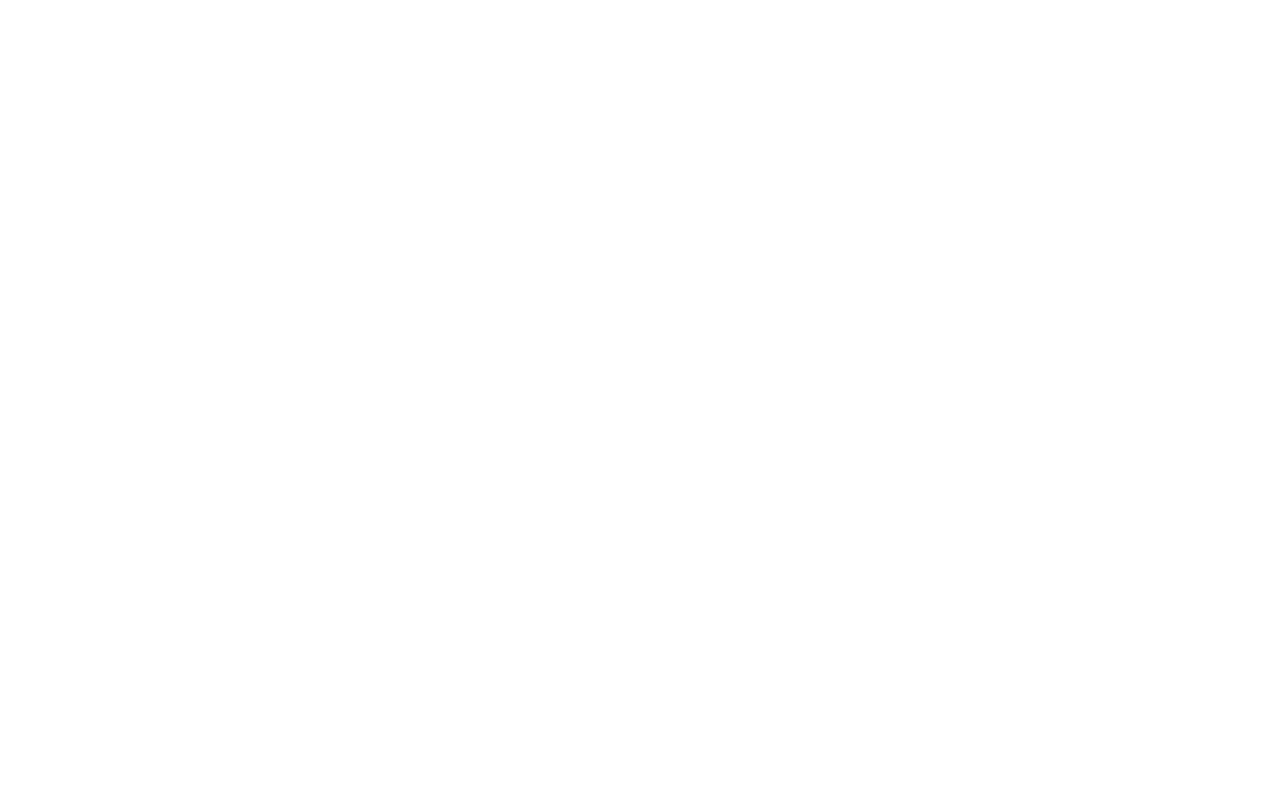
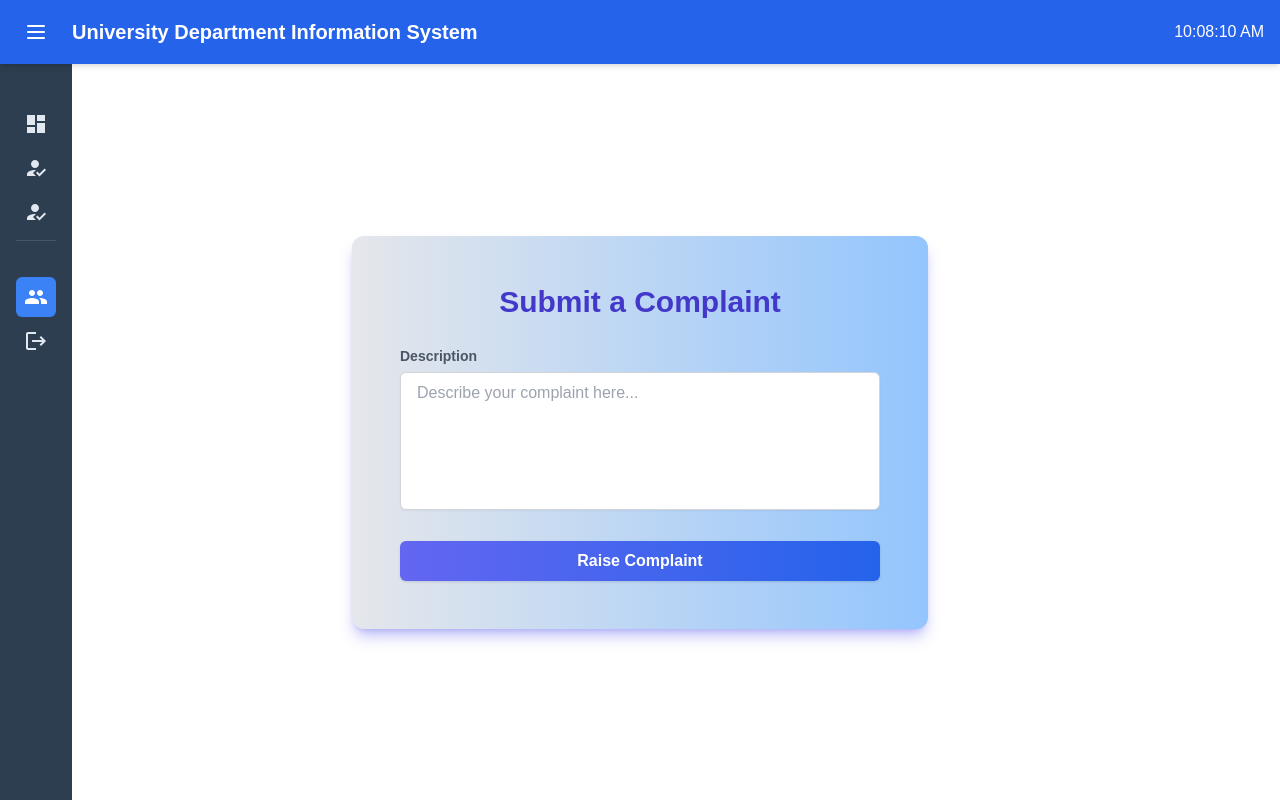
Before and after one commit to E3Sec-C/Team-13, a React (Create React App) app in the folder frontend/: page /student/complaint in a window 1280 px wide. Before the commit this address had no page. Shown: the top 800 px of the page. Built offline with nearby package versions, Linux system fonts and the light colour scheme.

Commit message:
Add complaint form to all users

```diff
--- a/frontend/src/App.js
+++ b/frontend/src/App.js
@@ -10,6 +10,7 @@
 import AdminProfile from './components/admin/AdminProfile';
 import RegistrationForm from './components/admin/Registration';
 import GenerateCredentials from './components/admin/GenerateCredentials';
+import ComplaintForm from './components/ComplaintForm';
 
 const App = () => {
 
@@ -19,8 +20,10 @@
       <Routes>
         <Route path="/" element={<HomePage />} />
         <Route path="/signin" element={<SignIn />} />
+
         <Route path = "/student" element={<StudentDashboard />} >
           <Route path="profile" element={<StudentProfile />} />
+          <Route path='complaint' element={<ComplaintForm/>} />
           {/* <Route path="/registrations" element={<AdminProfile />} /> */}
           {/* <Route path="/users" element={<AdminProfile />} /> */}
         </Route>
@@ -29,6 +32,7 @@
           <Route path='profile' element={<AdminProfile/>} />
           <Route path='registrations' element={<RegistrationForm/>} />
           <Route path='generateUser' element={<GenerateCredentials/>} />
+          <Route path='complaint' element={<ComplaintForm/>} />
         </Route>
 
         {/* <Route path="/logout" element={<Logout />} /> */}
--- /dev/null
+++ b/frontend/src/components/ComplaintForm.js
@@ -0,0 +1,72 @@
+import React, { useState } from 'react';
+import axios from 'axios';
+
+const ComplaintForm = () => {
+  const [description, setDescription] = useState('');
+
+  const handleSubmit = async (e) => {
+    e.preventDefault();
+
+    // Retrieve user ID from localStorage
+    const ID = localStorage.getItem('userID');
+    const role = localStorage.getItem('role');
+    console.log(role);
+    if (!ID || !role) {
+      alert('User is not logged in.');
+      return;
+    }
+
+    try {
+      // Sending complaint data to the backend
+      const response = await axios.post('http://localhost:5000/api/v1/complaint', {
+        "ID":ID,"role":role,
+        "description":description,
+      });
+
+      if (response.status === 200) {
+        alert('Complaint submitted successfully!');
+        setDescription(''); // Clear the form after submission
+      } else {
+        alert('Failed to submit complaint. Please try again.');
+      }
+    } catch (error) {
+      console.error('Error submitting complaint:', error);
+      alert('An error occurred while submitting your complaint.');
+    }
+  };
+
+  return (
+      <div className="w-full max-w-xl bg-white rounded-xl shadow-lg shadow-indigo-500/40 p-8 md:p-10 lg:p-12 mt-16 bg-gradient-to-r from-gray-200 to-blue-300">
+        <h2 className="text-3xl font-semibold text-center text-indigo-700 mb-6">Submit a Complaint</h2>
+        <form onSubmit={handleSubmit} className="space-y-6">
+
+          {/* Complaint Description Field */}
+          <div className="space-y-1">
+            <label htmlFor="description" className="text-sm font-medium text-gray-600">
+              <b>Description</b>
+            </label>
+            <textarea
+              id="description"
+              name="description"
+              value={description}
+              onChange={(e) => setDescription(e.target.value)}
+              required
+              rows="5"
+              className="w-full px-4 py-2 border border-gray-300 rounded-md shadow-sm focus:ring-2 focus:ring-indigo-500 focus:border-transparent resize-none"
+              placeholder="Describe your complaint here..."
+            />
+          </div>
+
+          {/* Submit Button */}
+          <button
+            type="submit"
+            className="w-full py-2 font-semibold text-white bg-gradient-to-r from-indigo-500 to-blue-600 rounded-md shadow hover:from-indigo-600 hover:to-blue-700 focus:outline-none focus:ring-2 focus:ring-offset-2 focus:ring-indigo-500 transition duration-300 ease-in-out"
+          >
+            Raise Complaint
+          </button>
+        </form>
+      </div>
+  );
+};
+
+export default ComplaintForm;
--- a/frontend/src/components/admin/GenerateCredentials.js
+++ b/frontend/src/components/admin/GenerateCredentials.js
@@ -39,13 +39,13 @@
 
   return (
       <div className="w-full mt-16 max-w-lg md:max-w-xl lg:max-w-2xl bg-white rounded-xl shadow-lg shadow-indigo-500/40 p-8 md:p-10 lg:p-12 bg-gradient-to-r from-gray-200 to-blue-300">
-        <h2 className="text-3xl font-semibold text-center text-indigo-700 mb-6">User Login</h2>
+        <h2 className="text-3xl font-semibold text-center text-indigo-700 mb-6">Generate Credentials</h2>
         <form onSubmit={handleSubmit} className="space-y-6">
 
           {/* UserID Field */}
           <div className="space-y-1">
             <label htmlFor="userId" className="text-sm font-medium text-gray-600">
-              User ID
+              <b>User ID</b>
             </label>
             <input
               type="text"
@@ -61,7 +61,7 @@
           {/* Password Field */}
           <div className="space-y-1">
             <label htmlFor="password" className="text-sm font-medium text-gray-600">
-              Password
+              <b>Password</b>
             </label>
             <input
               type="password"
@@ -77,7 +77,7 @@
           {/* Role Selection */}
           <div className="space-y-1">
             <label htmlFor="role" className="text-sm font-medium text-gray-600">
-              Role
+              <b>Role</b>
             </label>
             <select
               id="role"
```
Also changed, not shown: 2 other files (tests, documents, lock files or other folders).
